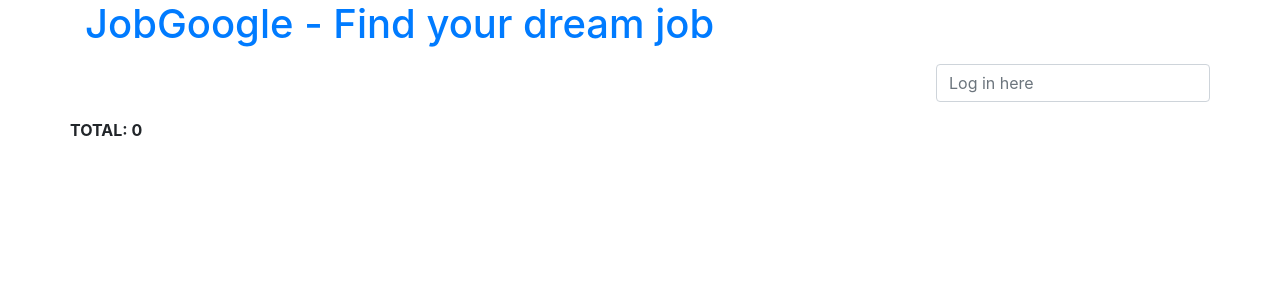
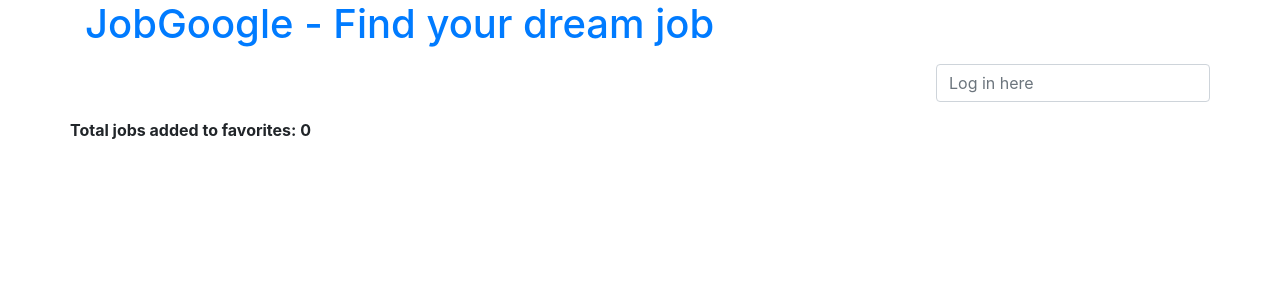
Before and after one commit to razz1000/m7d1-v2, a React (Create React App) app: page /favorites in a window 1280 px wide. Shown: the top 300 px of the page. Built offline with nearby package versions, Linux system fonts and the light colour scheme.

Commit message:
Star added

```diff
--- a/src/components/FavoriteIndicator.jsx
+++ b/src/components/FavoriteIndicator.jsx
@@ -1,6 +1,6 @@
 import Button from "react-bootstrap/Button";
 import Form from "react-bootstrap/Form";
-import { FaShoppingCart } from "react-icons/fa";
+import { FaSplotch } from "react-icons/fa";
 import { useNavigate, Link } from "react-router-dom";
 import { connect } from "react-redux";
 import { useState } from "react";
@@ -35,7 +35,7 @@ const CartIndicator = ({ cartLength, username, setUsername }) => {
     <div className="ml-auto mt-2">
       {username ? (
         <Button color="primary" onClick={() => navigate("/favorites")}>
-          <FaShoppingCart />
+          <FaSplotch />
           <span className="ml-2">{cartLength}</span>
         </Button>
       ) : (
--- a/src/components/Favorites.jsx
+++ b/src/components/Favorites.jsx
@@ -1,14 +1,13 @@
 import Button from "react-bootstrap/Button";
-import { FaTrash } from "react-icons/fa";
+import { FaTimes } from "react-icons/fa";
 import { Col, Row } from "react-bootstrap";
-// import { useParams } from 'react-router-dom'
 import { connect } from "react-redux";
 import { removeFromCartAction } from "../redux/actions";
 import { Link } from "react-router-dom";
+import { useEffect, useState } from "react";
 
 const mapStateToProps = (state) => ({
   favorite: state.favorite.content,
-  // cart is the array of books in the cart (state.cart.content)
 });
 
 const mapDispatchToProps = (dispatch) => ({
@@ -18,6 +17,16 @@ const mapDispatchToProps = (dispatch) => ({
 });
 
 const Favorites = ({ favorite, removeFromCart }) => {
+  const [jobLength, setJobLength] = useState([]);
+
+  useEffect(() => {
+    setJobLength(favorite.length);
+  }, []);
+
+  useEffect(() => {
+    setJobLength(favorite.length);
+  }, [favorite.length]);
+
   return (
     <Row>
       <Col sm={12}>
@@ -30,7 +39,7 @@ const Favorites = ({ favorite, removeFromCart }) => {
                   removeFromCart(i);
                 }}
               >
-                <FaTrash />
+                <FaTimes />
               </Button>
               <hr></hr>
               {job.title}
@@ -48,11 +57,7 @@ const Favorites = ({ favorite, removeFromCart }) => {
       </Col>
       <Row>
         <Col sm={12} className="font-weight-bold">
-          TOTAL:{" "}
-          {favorite.reduce(
-            (acc, currentValue) => acc + parseFloat(currentValue.price),
-            0
-          )}
+          Total jobs added to favorites: {jobLength}
         </Col>
       </Row>
     </Row>
--- a/src/components/MainPageResults.jsx
+++ b/src/components/MainPageResults.jsx
@@ -3,6 +3,7 @@ import { Card, Button, Col } from "react-bootstrap";
 import { Link } from "react-router-dom";
 import { connect } from "react-redux";
 import { addToCartAction } from "../redux/actions";
+import { FaSplotch } from "react-icons/fa";
 
 const mapStateToProps = (data) => ({
   username: data,
@@ -40,7 +41,8 @@ let MainPageResults = (props) => {
               props.addToCart(props.data);
             }}
           >
-            Add as favorite
+            Save as favorite
+            <FaSplotch />
           </Button>
         </Card.Text>
       </Card.Body>
```
